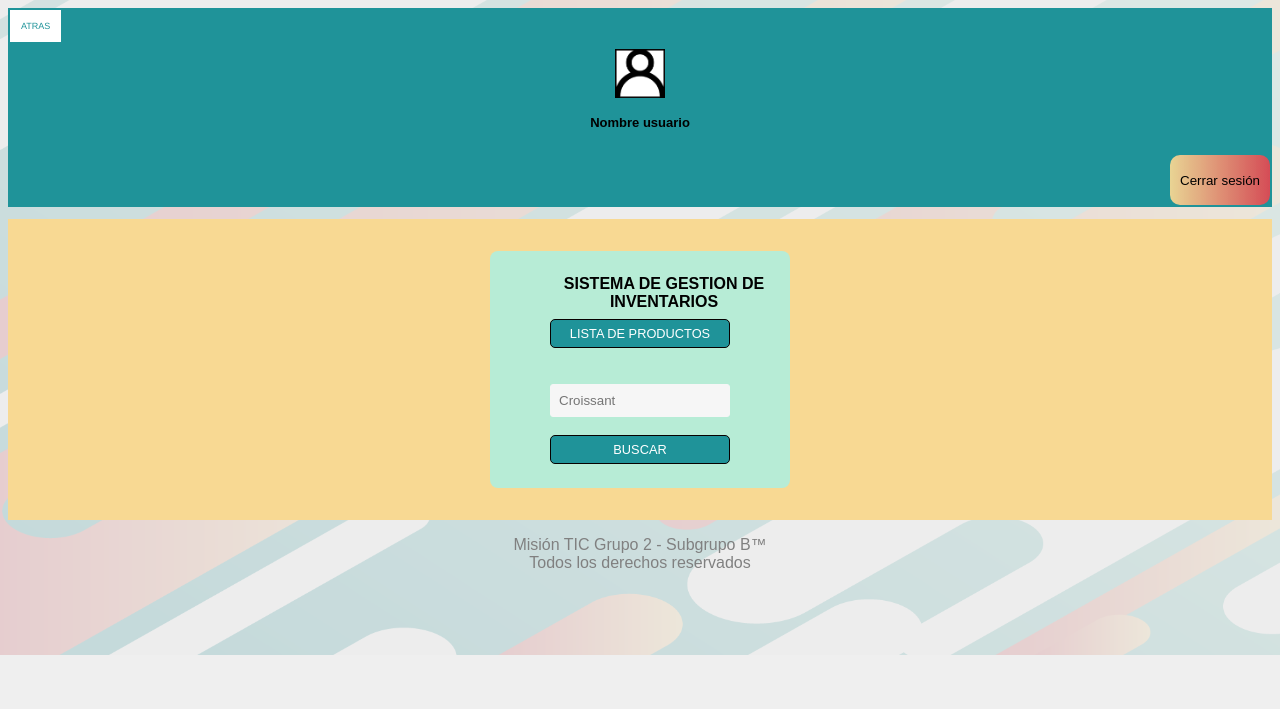
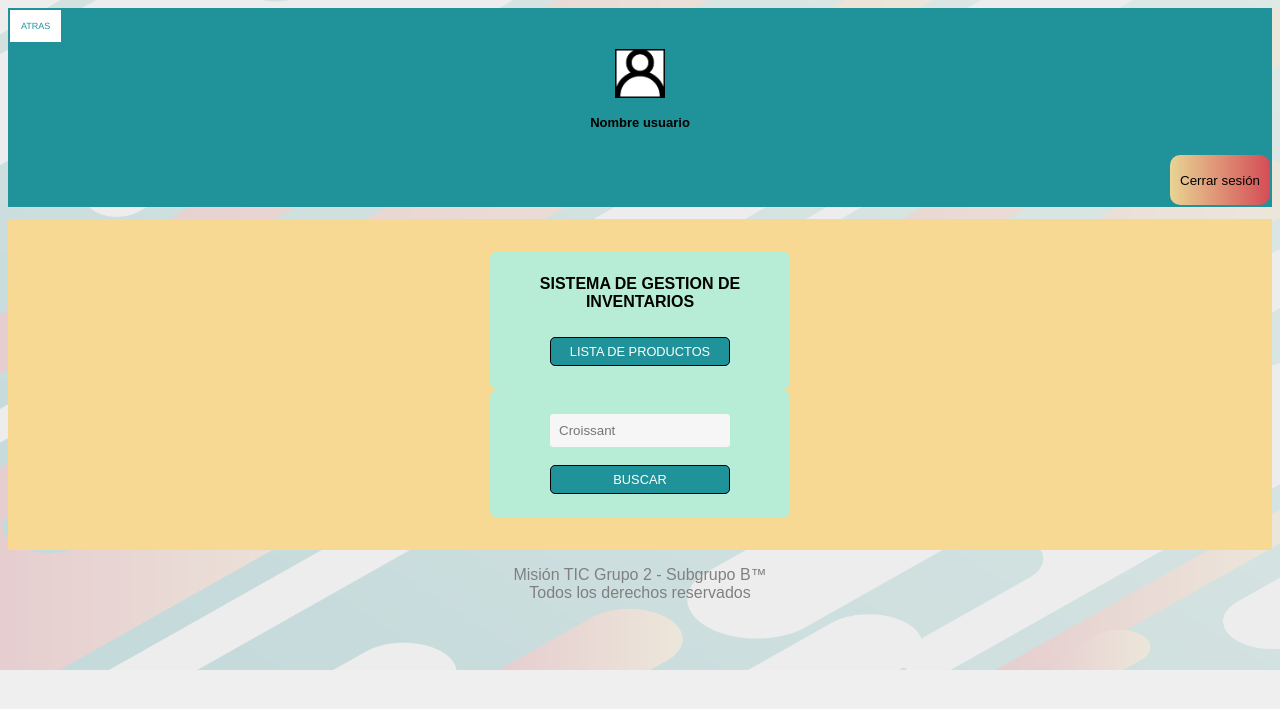
Before and after one commit to pmadrid/Backend_InventoryApp, a Flask app: page /usuario-aut/ in a window 1280 px wide. Shown: the top 709 px of the page. Run offline with Flask 2, Linux system fonts and the light colour scheme; a user stored in the database is signed in; data comes from the database, SQL or seed files in the repository; parts of the project's set-up code (start-up, migrations or seed data) failed here and were passed over.

Commit message:
Arreglo botones usuario autenticado

```diff
--- a/static/Resources/CSS/mystyle.css
+++ b/static/Resources/CSS/mystyle.css
@@ -593,7 +593,7 @@ label{
 }
 
 .formF2 label{
-	width:300px;
+	width:100%;
     margin-bottom: 2%;
 	font-weight:bolder;
 	display:inline-block;
--- a/templates/UsuarioAutenticado.html
+++ b/templates/UsuarioAutenticado.html
@@ -24,13 +24,16 @@
     </header>
 
     <div class = "usu-aut">
-        <form class="formF2" action="login.html" method="POST">
+        <form class="formF2" action="{{url_for('lista')}}" method="GET">
+
             <label for="username"> SISTEMA DE GESTION DE INVENTARIOS  </label>
-            <button formmethod="get" type="submit" name="enviar"><a href="{{url_for('lista')}}">Lista de productos</a></button>
             <br /><br />
+            <button formmethod="get" type="submit" name="enviar">Lista de productos</button>
+        </form>
+        <form class="formF2" action="{{url_for('buscar_producto')}}" method="GET">
             <input id="username" type="text" name="username" placeholder="Croissant">
             <br><br>
-            <button formmethod="get" type="submit" name="enviar" ><a href="{{url_for('buscar_producto')}}">Buscar</a></button>
+            <button formmethod="get" type="submit" name="enviar" >Buscar</button>
         </form>
 
     </div>
```
